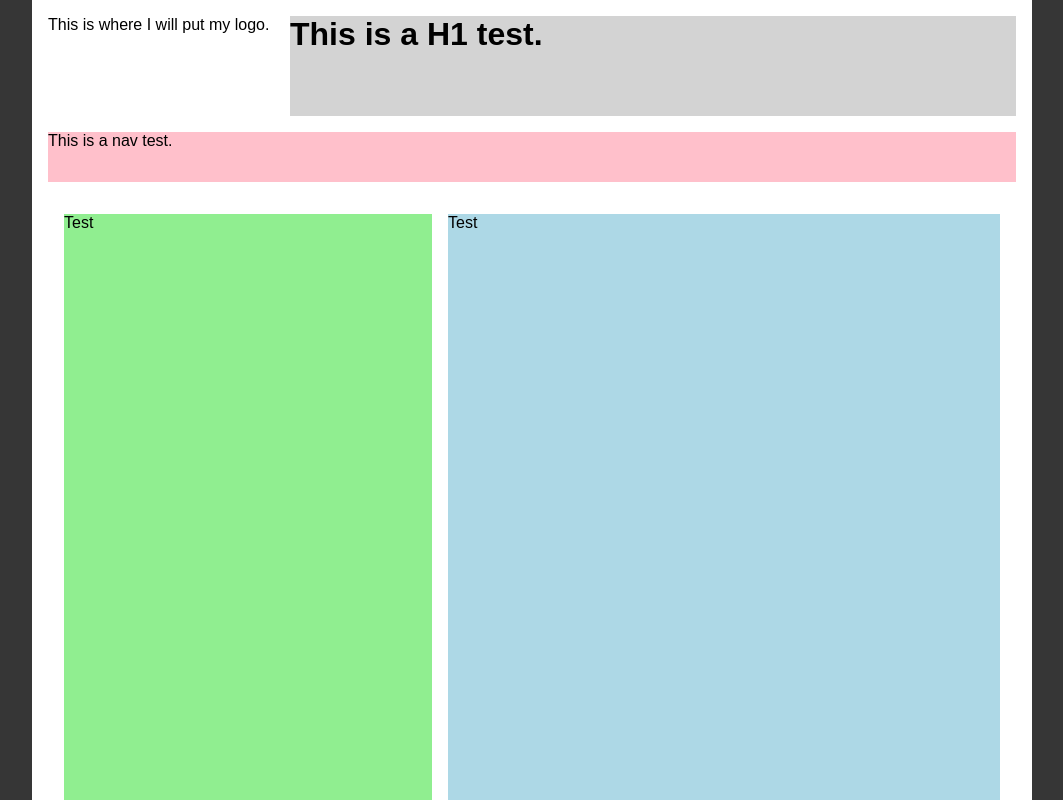
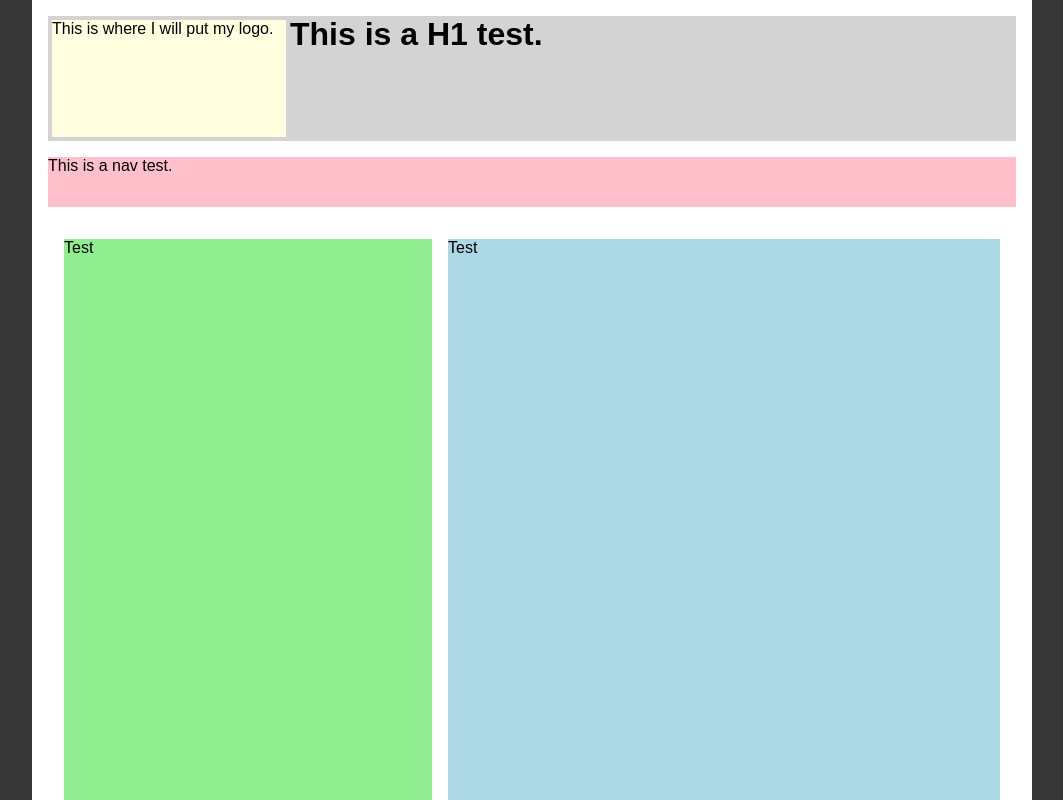
Before and after one commit to ss-shannon/toy-store, a plain HTML site: page index.html in a window 1280 px wide. Shown: the top 800 px of the page, without its empty margins (108-1171 px from the left). Drawn offline with Linux system fonts and the light colour scheme.

Commit message:
Fixing margin errors

```diff
--- a/css/style.css
+++ b/css/style.css
@@ -23,15 +23,15 @@ body {
     "main"
     "footer";
     grid-template-columns: 1fr;
-    grid-template-rows: 100px 50px minmax(650px, auto) minmax(100px, auto);
+    grid-template-rows: 125px 50px minmax(650px, auto) minmax(100px, auto);
     gap: 1em;
 }
 
 header {
-    background-color: white;
+    background-color: lightgrey;
     grid-area: header;
     width: 100%;
-    height: 100px;
+    height: 125px;
     /* The header's sub grid */
     display: grid;
     grid-template-areas:
@@ -42,11 +42,12 @@ header {
 
 header p {
 grid-area: logo;
+background-color: lightyellow;
+margin: 0.25em;
 }
 
 header h1 {
     grid-area: company;
-    background-color: lightgrey;
 }
 
 nav {
```
